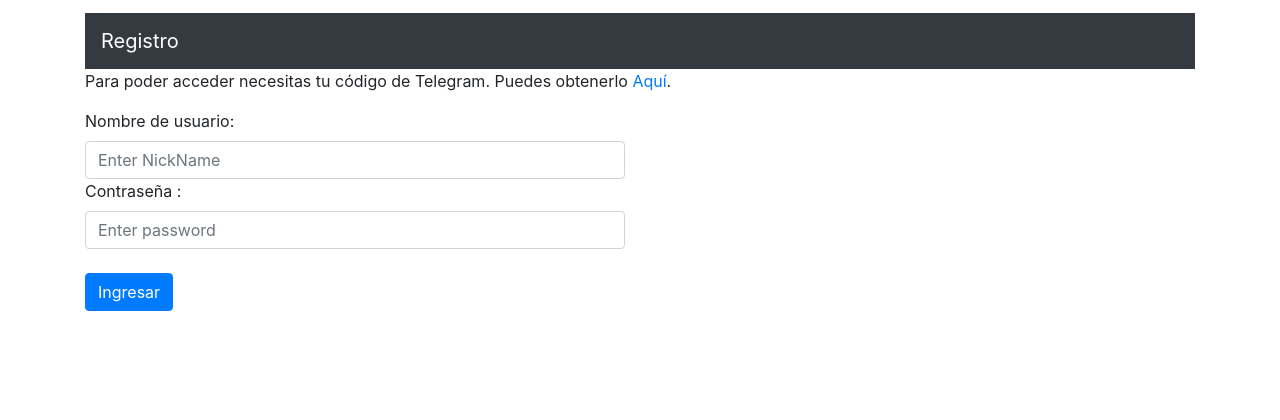
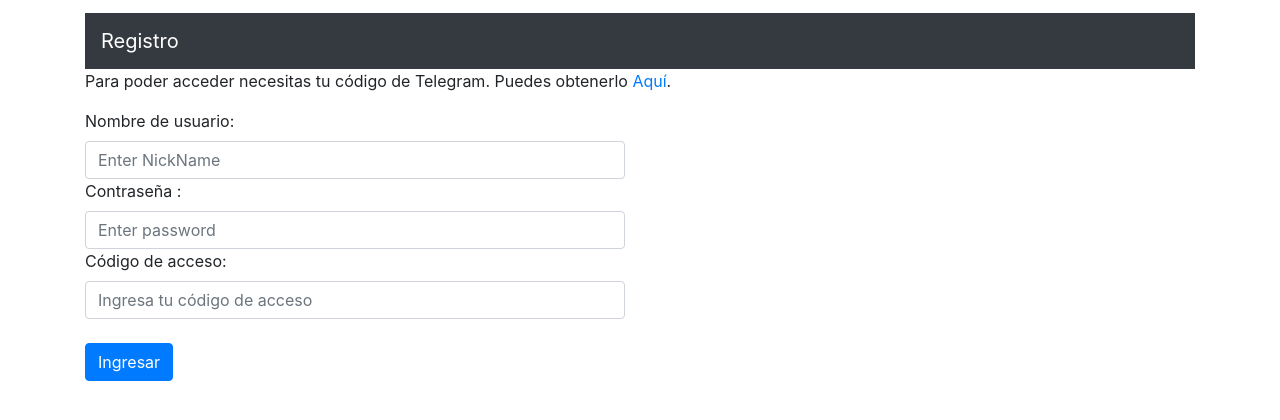
Before and after one commit to IrvingReyes/Plataforma-Credenciales, a Django app: page / in a window 1280 px wide. Shown: the part 243-663 px from the top of the page. Run offline with Django 3.2, Linux system fonts and the light colour scheme; some libraries are stand-ins or nearby versions.

Commit message:
Se implemento que el codigo de acceso solo funcionara los primeros tres minutos y que cmaiara despues de ser usado. Se añadio el campo para ingresar el código en login.html

```diff
--- a/adminPassword/registroUsuario/templates/login.html
+++ b/adminPassword/registroUsuario/templates/login.html
@@ -45,6 +45,14 @@
           <input class="form-control" type="password" id="pwd" placeholder="Enter password" name="password">
         </div>
       </div>
+
+      <div class="row">
+        <div class="col-sm-6">
+          <label for="codigoAcceso">Código de acceso:</label>
+          <input class="form-control" type="text" id="codigoAcceso" placeholder="Ingresa tu código de acceso" name="codigoAcceso">
+        </div>
+      </div>
+
       <br>
       <div class="row">
         <div class="col-6">
--- a/adminPassword/registroUsuario/views.py
+++ b/adminPassword/registroUsuario/views.py
@@ -77,14 +77,21 @@ def logIn(request):
 
         username=request.POST.get('username','').strip()
         password=request.POST.get('password','').strip()
+        codigoAcceso=request.POST.get('codigoAcceso','').strip()
+
         try:
             password_hash=Api.generar_hash_password(password)
-            models.Usuario.objects.get(Username=username,Password=password_hash)
+            usuario = models.Usuario.objects.get(Username=username,Password=password_hash,codigoTelegram=codigoAcceso)
+            if (Api.diferencia_segundos_ahora(usuario.tiempo_de_vida) > 180):
+                errores={'Ocurrio un error inesperado. Usuario o contraseña no válidos o código de acceso no valido o expiró.'}
+                return render(request,template,{'errores':errores})
             request.session['acceso']=True
             request.session['nombre']=username
+            usuario.codigoTelegram = random.randint(9999,99999)
+            usuario.save()
             return redirect('usuario/')
         except:
-            errores={'Usuario o Contraseña incorrecta'}
+            errores={'Ocurrio un error inesperado. Usuario o contraseña no válidos o código de acceso no valido o expiró.'}
             return render(request,template,{'errores':errores})
 
 def codigoTelegram(request):
```
